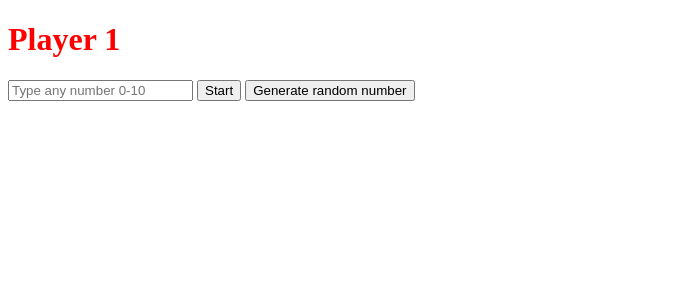
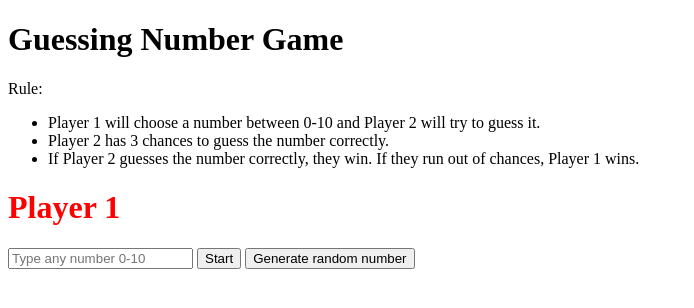
Before and after one commit to FaisalAmin-Anik/Guessing-Game, a plain HTML site: page index.html in a window 1280 px wide. Shown: the whole page, without its empty margins (0-694 px from the left). Drawn offline with Linux system fonts and the light colour scheme.

Commit message:
line added

```diff
--- a/index.html
+++ b/index.html
@@ -6,11 +6,20 @@
     <link rel="stylesheet" href="./css/style.css">
 </head>
 <body>
+    <h1>Guessing Number Game</h1>
+    <p>Rule:
+        <ul>
+            <li>Player 1 will choose a number between 0-10 and Player 2 will try to guess it.</li>
+            <li>Player 2 has 3 chances to guess the number correctly.</li>
+            <li>If Player 2 guesses the number correctly, they win. If they run out of chances, Player 1 wins.</li>
+        </ul>
+    </p>
     <h1 id="p1">Player 1</h1>
     <input id="num1" type="password" placeholder="Type any number 0-10">
     <button id="start">Start</button>
     <button id="reset">Reset</button>
     <button id="gen">Generate random number</button>
+    <h1 id="p1win" style="color: green; display: none;">Player 1 wins the game</h1>
     <h1 id="error1" style="color: red;"></h1>
     <div id="player2">
         <h1 id="p2">Player 2</h1>
--- a/js/script.js
+++ b/js/script.js
@@ -16,6 +16,7 @@ let revealed=document.querySelector("#revealed");
 let error1=document.querySelector("#error1");
 let error2=document.querySelector("#error2");
 let gen=document.querySelector("#gen");
+let p1win=document.querySelector("#p1win");
 let first= 0;
 gen.addEventListener("click",()=>{
     first = randomInt;
@@ -54,6 +55,7 @@ reset.addEventListener("click",()=>{
     reset.style.display="none";
     gen.style.display="inline-block";
     revealed.innerHTML = "";
+    p1win.style.display = "none";
 })
 check.addEventListener("click",()=>{
     if(num2.value<0 || num2.value>10|| isNaN(num2.value)|| num2.value=="") {
@@ -77,6 +79,7 @@ check.addEventListener("click",()=>{
             check.style.display = "none";
             wrong.style.display = "none";
             reveal.style.display = "inline-block";
+            p1win.style.display = "block";
         }
     num2.value="";
     }
```
